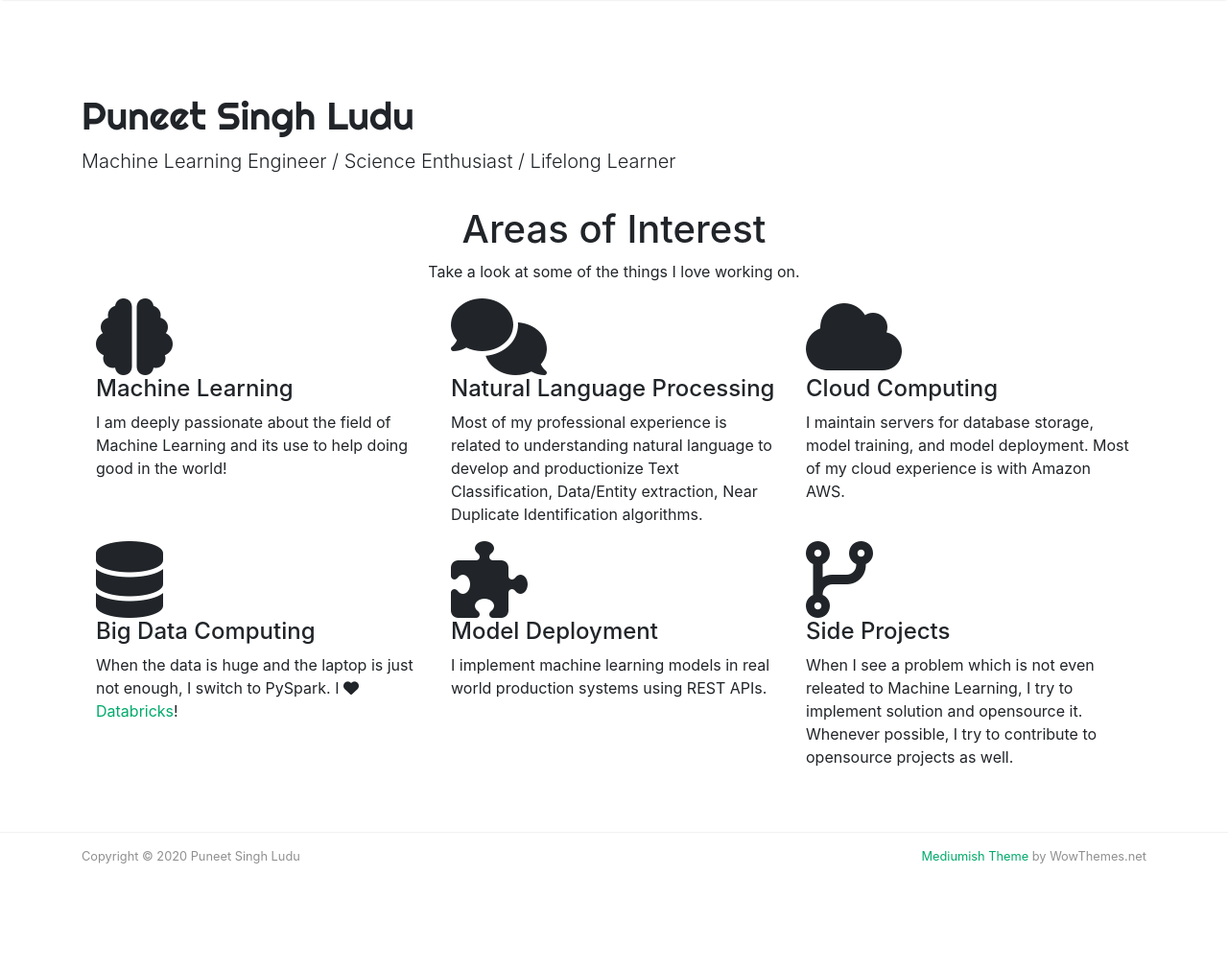
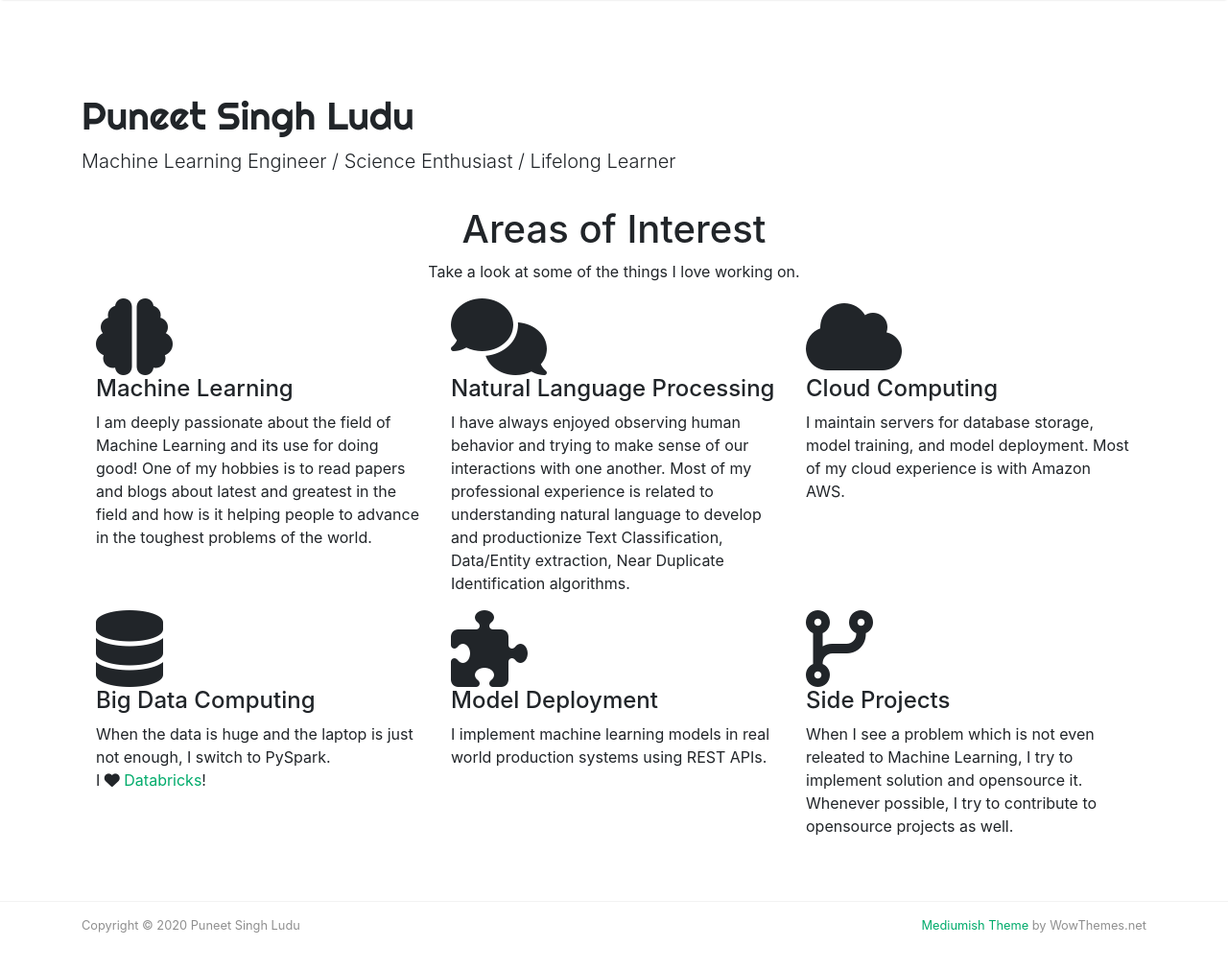
Before and after one commit to puneetsl/puneetsl.github.io, a Jekyll site: the page built from index.html, in a window 1280 px wide and 1048 px high. Shown: the top 1011 px of the window at 96% size. Built offline with Jekyll 4.4.1, drawn with Linux system fonts in a browser that asks for light colours; nearby versions of some CDN libraries; the list of posts is cut into pages by our own code; comment, search, counter and statistics services are not loaded.

Commit message:
incremental update

```diff
--- a/index.html
+++ b/index.html
@@ -20,7 +20,8 @@ title: Home
                 <i class="fas fa-brain fa-5x"></i>
                 <a><h4>Machine Learning</h4></a>
                 <p>
-                    I am deeply passionate about the field of Machine Learning and its use to help doing good in the world!
+                    I am deeply passionate about the field of Machine Learning and its use for doing good!
+                    One of my hobbies is to read papers and blogs about latest and greatest in the field and how is it helping people to advance in the toughest problems of the world.
                 </p>
             </div>
         </div>
@@ -30,7 +31,7 @@ title: Home
                 <i class="fas fa-comments fa-5x"></i>
                 <a><h4>Natural Language Processing</h4></a>
                 <p>
-                    Most of my professional experience is related to understanding natural language
+                    I have always enjoyed observing human behavior and trying to make sense of our interactions with one another. Most of my professional experience is related to understanding natural language
                     to develop and productionize Text Classification, Data/Entity extraction, Near Duplicate Identification algorithms.
                 </p>
             </div>
@@ -51,7 +52,8 @@ title: Home
                 <i class="fas fa-database fa-5x"></i>
                 <a><h4>Big Data Computing</h4></a>
                 <p>
-                    When the data is huge and the laptop is just not enough, I switch to PySpark. I <i class="fas fa-heart"></i> <a href="https://databricks.com/">Databricks</a>!
+                    When the data is huge and the laptop is just not enough, I switch to PySpark. <br>
+                    I <i class="fas fa-heart"></i> <a href="https://databricks.com/">Databricks</a>!
                 </p>
             </div>
         </div>
```
